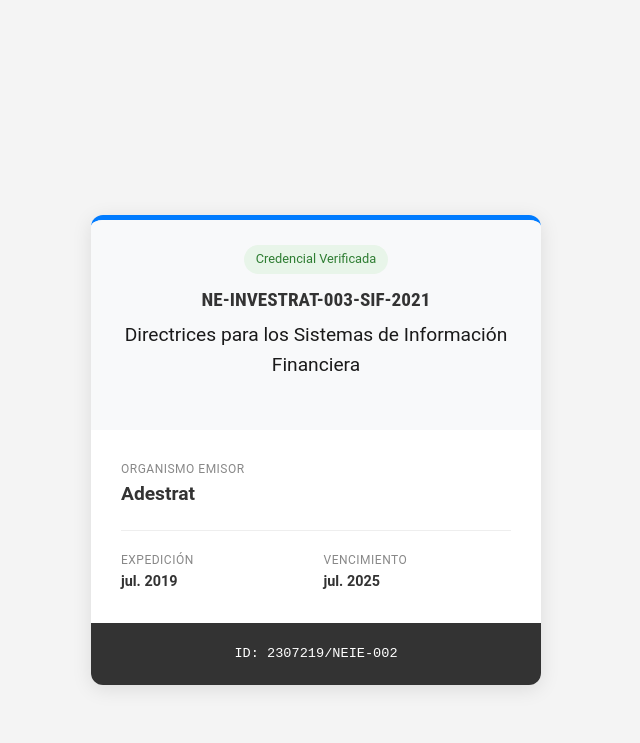
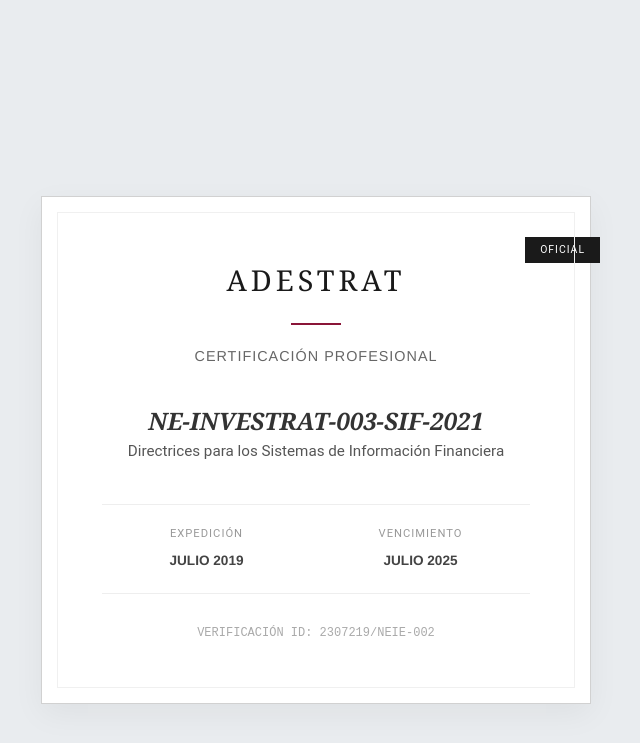
Before and after one commit to cafrhein/muro, a Jekyll site: the page credencial-neie.html, which Jekyll copies as it is, in a window 1280 px wide. Shown: the top 743 px of the page, without its empty margins (324-964 px from the left). Built offline with Jekyll 4.4.1, drawn with Linux system fonts in a browser that asks for light colours.

Commit message:
Update credencial-neie.html

```diff
--- a/credencial-neie.html
+++ b/credencial-neie.html
@@ -6,79 +6,139 @@
     <title>Credencial Digital - NEIE-002</title>
     <link rel="stylesheet" href="style.css">
     <style>
-        /* CAMBIO: Estilos específicos para el contenedor de la credencial */
+        /* Estilos base del contenedor */
         .credential-container {
             display: flex;
             justify-content: center;
             align-items: center;
             min-height: 100vh;
             padding: 20px;
-            background-color: #f4f4f4;
+            background-color: #e9ecef; /* CAMBIO: Fondo ligeramente más oscuro para resaltar la tarjeta */
         }
+
+        /* Estilo Inspiración Ivy League (Harvard/MIT) */
         .credential-card {
-            background: white;
-            border-radius: 12px;
-            box-shadow: 0 4px 20px rgba(0,0,0,0.1);
-            max-width: 450px;
+            background: #ffffff;
+            max-width: 550px; /* CAMBIO: Un poco más ancha para estilo diploma */
             width: 100%;
-            overflow: hidden;
-            border-top: 5px solid var(--accent-color, #007bff); /* CAMBIO: Uso de variable del sistema */
+            padding: 60px; /* CAMBIO: Espaciado interno amplio (Luxury padding) */
+            border: 1px solid #d1d1d1;
+            box-shadow: 0 10px 30px rgba(0,0,0,0.05);
+            position: relative;
+            text-align: center; /* Centrado institucional */
         }
+
+        /* CAMBIO: Marco decorativo interno sutil */
+        .credential-card::after {
+            content: '';
+            position: absolute;
+            top: 15px;
+            left: 15px;
+            right: 15px;
+            bottom: 15px;
+            border: 1px solid #f0f0f0;
+            pointer-events: none;
+        }
+
         .credential-header {
-            padding: 25px;
+            margin-bottom: 40px;
+        }
+
+        .credential-issuer-logo {
+            font-family: "Georgia", serif;
+            font-size: 1.8rem;
+            letter-spacing: 4px;
+            text-transform: uppercase;
+            color: #1a1a1a;
+            margin-bottom: 10px;
+            display: block;
+        }
+
+        .credential-divider {
+            width: 50px;
+            height: 2px;
+            background: var(--accent-color, #8a1538); /* CAMBIO: Color institucional */
+            margin: 20px auto;
+        }
+
+        .credential-title {
+            font-family: "Georgia", serif;
+            font-size: 1.5rem;
+            font-style: italic;
+            color: #333;
+            margin-bottom: 5px;
+        }
+
+        .credential-subtitle {
+            font-family: "Helvetica", sans-serif;
+            font-size: 0.9rem;
+            letter-spacing: 1px;
+            color: #666;
+            text-transform: uppercase;
+            margin-bottom: 30px;
+        }
+
+        .credential-body {
+            margin-bottom: 40px;
+        }
+
+        .holder-name {
+            font-family: "Helvetica", sans-serif;
+            font-weight: bold;
+            font-size: 1.1rem;
+            color: #1a1a1a;
+            display: block;
+            margin-top: 10px;
+        }
+
+        .credential-meta-grid {
+            display: flex;
+            justify-content: space-around;
+            border-top: 1px solid #eee;
+            border-bottom: 1px solid #eee;
+            padding: 20px 0;
+            margin-top: 30px;
+        }
+
+        .meta-item {
             text-align: center;
-            background: #f8f9fa;
         }
-        .credential-body {
-            padding: 30px;
-        }
-        .credential-title {
-            font-size: 1.2rem;
-            font-weight: bold;
-            margin-bottom: 10px;
-            color: #333;
-        }
-        .credential-issuer {
-            color: #666;
-            font-size: 1rem;
-            margin-bottom: 20px;
-        }
-        .credential-meta {
-            display: grid;
-            grid-template-columns: 1fr 1fr;
-            gap: 15px;
-            font-size: 0.9rem;
-            border-top: 1px solid #eee;
-            padding-top: 20px;
-        }
+
         .meta-label {
             display: block;
-            color: #888;
+            font-size: 0.7rem;
+            color: #999;
             text-transform: uppercase;
+            letter-spacing: 1px;
+            margin-bottom: 5px;
+        }
+
+        .meta-value {
+            font-family: "Helvetica", sans-serif;
+            font-size: 0.85rem;
+            font-weight: 600;
+            color: #444;
+        }
+
+        .credential-footer {
+            margin-top: 30px;
+            font-family: "Courier New", monospace;
             font-size: 0.75rem;
-            letter-spacing: 0.5px;
+            color: #aaa;
         }
-        .meta-value {
-            display: block;
-            font-weight: 600;
-            color: #333;
-        }
-        .credential-footer {
-            padding: 20px;
-            background: #333;
+
+        /* Badge de estado minimalista */
+        .status-pill {
+            position: absolute;
+            top: 40px;
+            right: -10px;
+            background: #1a1a1a;
             color: white;
-            text-align: center;
-            font-family: monospace;
-            font-size: 0.85rem;
-        }
-        .status-badge {
-            display: inline-block;
-            padding: 4px 12px;
-            border-radius: 20px;
-            font-size: 0.8rem;
-            background: #e8f5e9;
-            color: #2e7d32;
-            margin-bottom: 15px;
+            padding: 5px 15px;
+            font-size: 0.65rem;
+            text-transform: uppercase;
+            letter-spacing: 1px;
+            transform: rotate(0deg);
         }
     </style>
 </head>
@@ -86,33 +146,33 @@
 
     <div class="credential-container">
         <article class="credential-card">
-            <div class="credential-header">
-                <div class="status-badge">Credencial Verificada</div>
+            <div class="status-pill">Oficial</div>
+
+            <header class="credential-header">
+                <span class="credential-issuer-logo">Adestrat</span>
+                <div class="credential-divider"></div>
+                <p class="credential-subtitle">Certificación Profesional</p>
+            </header>
+
+            <main class="credential-body">
                 <h1 class="credential-title">NE-INVESTRAT-003-SIF-2021</h1>
-                <p>Directrices para los Sistemas de Información Financiera</p>
-            </div>
+                <p style="font-size: 0.95rem; color: #555;">Directrices para los Sistemas de Información Financiera</p>
+            </main>
 
-            <div class="credential-body">
-                <div class="credential-issuer">
-                    <span class="meta-label">Organismo Emisor</span>
-                    <span class="meta-value" style="font-size: 1.2rem;">Adestrat</span>
+            <section class="credential-meta-grid">
+                <div class="meta-item">
+                    <span class="meta-label">Expedición</span>
+                    <span class="meta-value">JULIO 2019</span>
                 </div>
+                <div class="meta-item">
+                    <span class="meta-label">Vencimiento</span>
+                    <span class="meta-value">JULIO 2025</span>
+                </div>
+            </section>
 
-                <div class="credential-meta">
-                    <div>
-                        <span class="meta-label">Expedición</span>
-                        <span class="meta-value">jul. 2019</span>
-                    </div>
-                    <div>
-                        <span class="meta-label">Vencimiento</span>
-                        <span class="meta-value">jul. 2025</span>
-                    </div>
-                </div>
-            </div>
-
-            <div class="credential-footer">
-                ID: 2307219/NEIE-002
-            </div>
+            <footer class="credential-footer">
+                VERIFICACIÓN ID: 2307219/NEIE-002
+            </footer>
         </article>
     </div>
 
```
